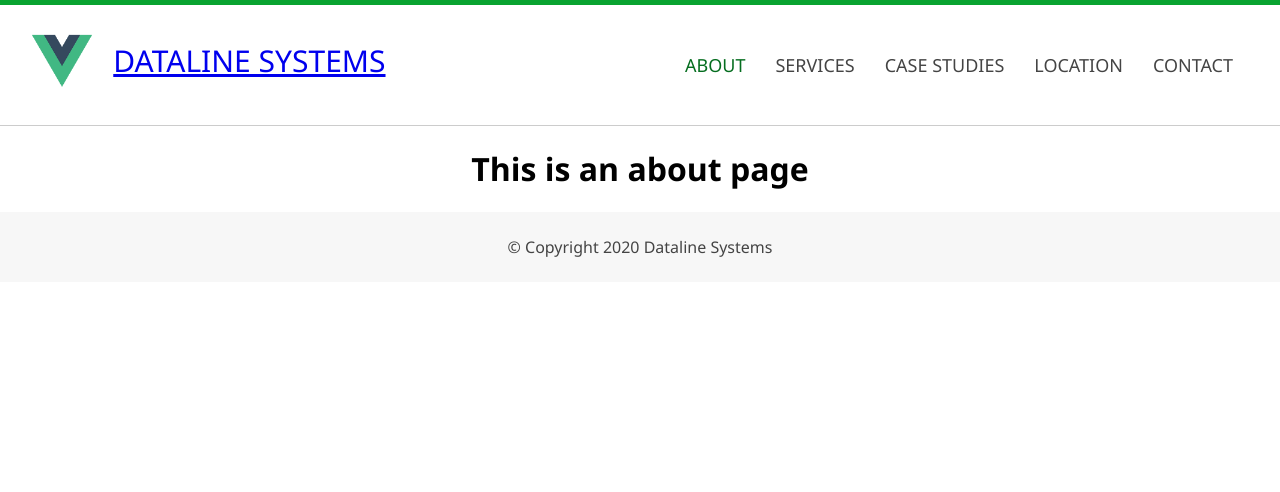
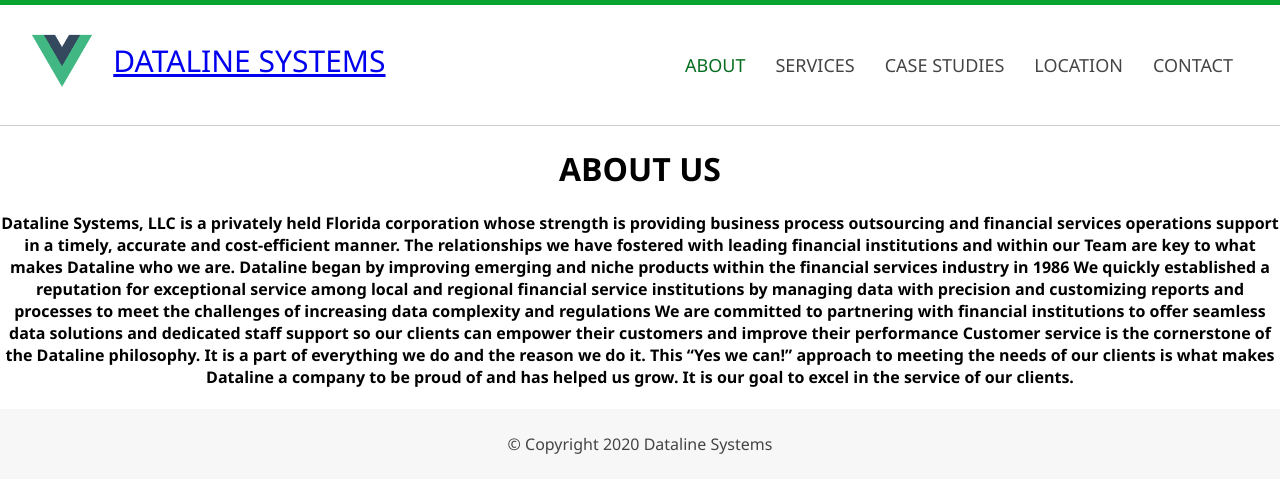
Before and after one commit to sdoylelambda/datalineFE, a Vue app: page /about in a window 1280 px wide. Shown: the top 492 px of the page. Built offline with nearby package versions, Linux system fonts and the light colour scheme; what vue-moment would draw is missing.

Commit message:
All links have text content.

```diff
--- a/src/assets/css/styles.css
+++ b/src/assets/css/styles.css
@@ -26,6 +26,11 @@
 .clearfix{
     clear:both;
     float:none;
+}
+
+/* FIX NAV LINK  text-decoration: none; */
+#logolink {
+    text-decoration: none;
 }
 
 #logo {
--- a/src/components/pages/About.vue
+++ b/src/components/pages/About.vue
@@ -1,6 +1,14 @@
 <template>
   <div class="about">
-    <h1>This is an about page</h1>
+    <h1>ABOUT US</h1>
+    <h4>Dataline Systems, LLC is a privately held Florida corporation whose strength is providing business process outsourcing and financial services operations support in a timely, accurate and cost-efficient manner.  The relationships we have fostered with leading financial institutions and within our Team are key to what makes Dataline who we are.
+
+Dataline began by improving emerging and niche products within the financial services industry in 1986
+We quickly established a reputation for exceptional service among local and regional financial service institutions by managing data with precision and customizing reports and processes to meet the challenges of increasing data complexity and regulations
+We are committed to partnering with financial institutions to offer seamless data solutions and dedicated staff support so our clients can empower their customers and improve their performance
+Customer service is the cornerstone of the Dataline philosophy.  It is a part of everything we do and the reason we do it.  This “Yes we can!” approach to meeting the needs of our clients is what makes Dataline a company to be proud of and has helped us grow.  It is our goal to excel in the service of our clients.
+
+</h4>
   </div>
 </template>
 
--- a/src/components/pages/CaseStudies.vue
+++ b/src/components/pages/CaseStudies.vue
@@ -1,5 +1,8 @@
 <template>
   <div class="case">
-    <h1>Case Studies</h1>
+    <h1>CASE STUDIES</h1>
+    <h4>Dataline has proudly served a range of clients and delivered exemplary results, while being consistently grounded in accuracy, timeliness and cost savings.
+
+We have a history of success helping clients overcome operational and regulatory challenges by applying automation to deliver consistent services that result in cost savings, reliable service delivery and client retention.</h4>
   </div>
 </template>
--- a/src/components/pages/Location.vue
+++ b/src/components/pages/Location.vue
@@ -1,5 +1,16 @@
 <template>
-  <div class="location">
-    <h1>Location</h1>
+<div class="location">
+  <div class="location-address">
+    <h1>OUR ADDRESS</h1>
+    <h2>2709 Pemberton Dr, Apopka, FL 32703</h2>
+  </div>
+   <div class="location-number">
+    <h1>PHONE NUMBER</h1>
+    <h2>407-298-1234</h2>
+  </div>
+    <div class="location-email">
+    <h1>EMAIL US</h1>
+    <h2>sw.sales@datalinesys.com</h2>
+  </div>
   </div>
 </template>
--- a/src/components/pages/Services.vue
+++ b/src/components/pages/Services.vue
@@ -1,5 +1,8 @@
 <template>
   <div class="services">
-    <h1>Services</h1>
+    <h1>OUR SERVICES</h1>
+    <h4>Dataline delivers tailored, top-tier solutions for financial services organizations that are customized for client goals and their respective needs. Dataline has repeatedly moved clients from manual processes to automated ones, which generated more streamlined and cost-effective workflows.
+
+Discover our full range of custom solutions below or contact our team directly to learn more.</h4>
   </div>
 </template>
--- a/src/components/shared/NavbarComponent.vue
+++ b/src/components/shared/NavbarComponent.vue
@@ -4,9 +4,9 @@
       <!-- LOGO -->
       <div id="logo">
         <img src="../../assets/logo.png" class="app-logo" alt="Logotipo" />
-
-
-            <router-link to="/" active-class="active">DATALINE SYSTEMS</router-link>
+             <div id="logolink">
+        <router-link to="/" active-class="active">DATALINE SYSTEMS</router-link>
+        </div>
       </div>
 
       <!-- MENU -->
```
